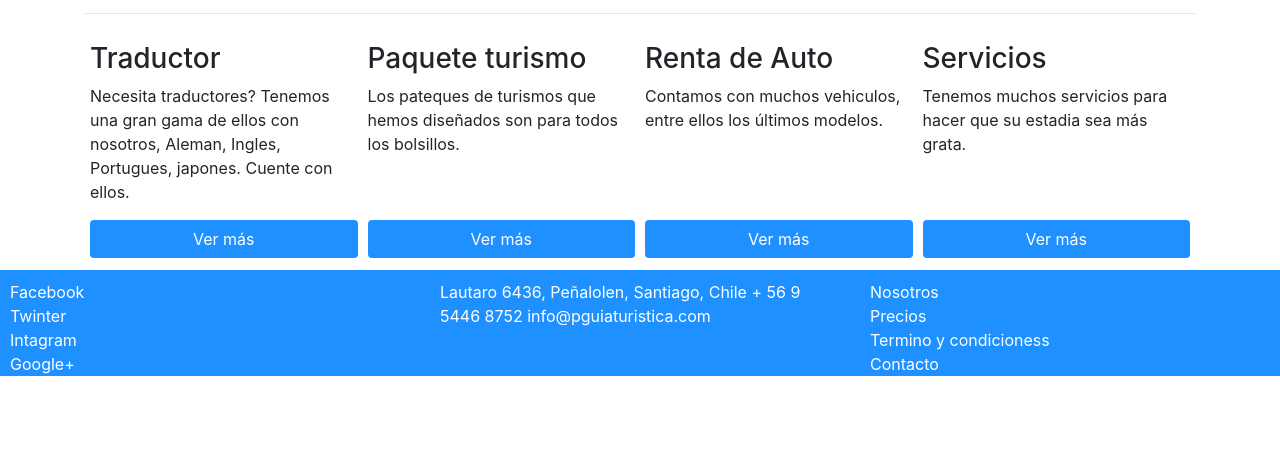
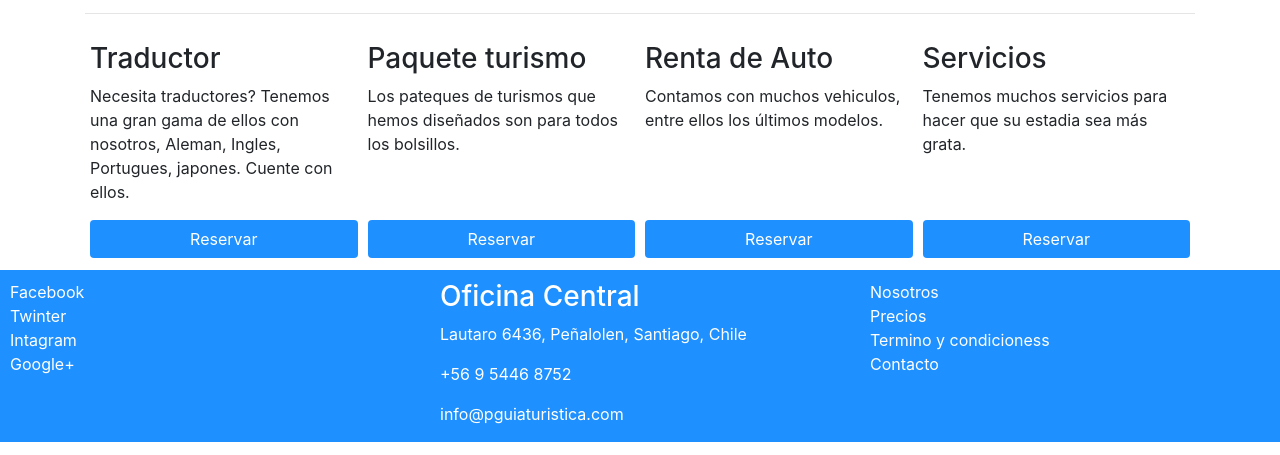
Before and after one commit to Zero2010/NewInventario, a website: page index.html in a window 1280 px wide. Shown: the part 345-800 px from the top of the page. Drawn offline with nearby package versions, Linux system fonts and the light colour scheme; a web font is replaced by a local one.

Commit message:
se agreco iconos de Ionicons

```diff
--- a/css/main.css
+++ b/css/main.css
@@ -30,3 +30,7 @@
 {
     color:white;
 }
+
+.letras-footer{
+    padding-right: 10px;
+}
--- a/index.html
+++ b/index.html
@@ -5,6 +5,8 @@
     <meta name="viewport" content="width=device-width, initial-scale=1.0">
     <link rel="stylesheet" href="node_modules/bootstrap/dist/css/bootstrap.min.css">
     <link rel="stylesheet" href="css/main.css">
+    <link rel="stylesheet" href="node_modules/open-iconic/font/css/open-iconic-bootstrap.min.css">
+
 
     <title>Trabajo Fullstack</title>
 </head>
@@ -54,8 +56,10 @@
                     </p>
                 </div>
                 <div>
-                    <button class="btn btn-turismo">Ver más</button>
-                </div>
+                    <button class="btn btn-turismo">
+                        <span class="oi oi-plus"></span>
+                         Reservar
+                    </button>                </div>
             </div>
             <div class="card-turismo d-flex flex-column justify-content-between">
                 <div>
@@ -65,7 +69,10 @@
                     </p>
                 </div>
                 <div>
-                    <button class="btn btn-turismo">Ver más</button>
+                    <button class="btn btn-turismo">
+                        <span class="oi oi-plus"></span>
+                         Reservar
+                    </button>
                 </div>
             </div>
             <div class="card-turismo d-flex flex-column justify-content-between">
@@ -76,8 +83,10 @@
                     </p>
                 </div>
                 <div>
-                    <button class="btn btn-turismo">Ver más</button>
-                </div>
+                    <button class="btn btn-turismo">
+                        <span class="oi oi-plus"></span>
+                         Reservar
+                    </button>                </div>
             </div>
             <div class="card-turismo d-flex flex-column justify-content-between">
                 <div>
@@ -88,8 +97,10 @@
                     </p>
                 </div>
                 <div>
-                    <button class="btn btn-turismo">Ver más</button>
-                </div>
+                    <button class="btn btn-turismo">
+                        <span class="oi oi-plus"></span>
+                         Reservar
+                    </button>                </div>
             </div>
         </div>
     </div>
@@ -104,9 +115,10 @@
             </div>
             <div class="col-sm-4">
                 <address>
-                    Lautaro 6436, Peñalolen, Santiago, Chile
-                    + 56 9 5446 8752
-                    info@pguiaturistica.com
+                    <h3>Oficina Central</h3>
+                    <p><span class="oi oi-home footer-address-icon"></span> Lautaro 6436, Peñalolen, Santiago, Chile</p>
+                    <p><span class="oi oi-phone footer-address-icon"></span> +56 9 5446 8752</p>
+                    <p><span class="oi oi-inbox footer-address-icon"></span> info@pguiaturistica.com</p>
                 </address>
             </div>
             <div class="col-sm-4 d-flex flex-column">
--- a/package.json
+++ b/package.json
@@ -26,6 +26,7 @@
   "dependencies": {
     "bootstrap": "^4.5.0",
     "jquery": "^3.5.1",
+    "open-iconic": "^1.1.1",
     "popper": "^1.0.1"
   }
 }
```
Also changed, not shown: 1 other file.
